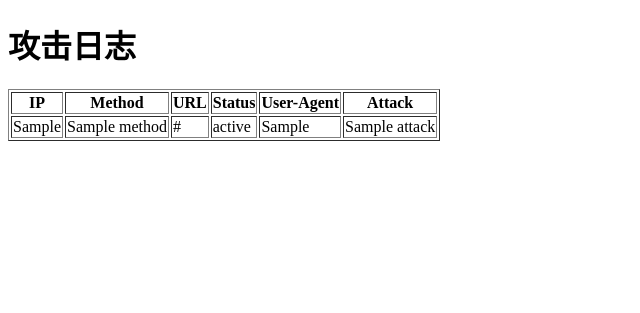
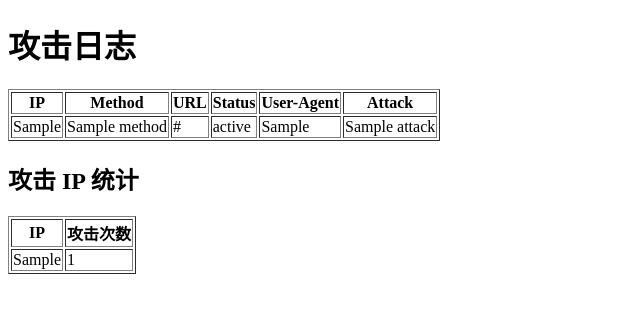
Before and after one commit to pizhu8435-stack/log-analyzer, a Flask app: template templates/index.html in a window 1280 px wide. Shown: the top 313 px of the page, without its empty margins (0-640 px from the left). Run offline with Flask 3, Linux system fonts and the light colour scheme; the template is opened without the code that fills it: most values are stand-ins (such as "Sample title", 1, 10 or a date in 2020); parts of the project's set-up code (start-up, migrations or seed data) failed here and were passed over.

Commit message:
加入攻击IP统计

```diff
--- a/app.py
+++ b/app.py
@@ -6,6 +6,8 @@ from detector import detect_attack
 app = Flask(__name__)
 
 logs = []
+
+ip_count= {}
 
 with open("access.log", "r") as f:
 
@@ -19,6 +21,13 @@ with open("access.log", "r") as f:
 
             if attack:
 
+                ip=parsed["ip"]
+
+                if ip in ip_count:
+                    ip_count[ip]+=1
+                else:
+                    ip_count[ip]=1
+
                 parsed["attack"] = attack
 
                 logs.append(parsed)
@@ -26,7 +35,7 @@ with open("access.log", "r") as f:
 @app.route("/")
 def index():
 
-    return render_template("index.html", logs=logs)
+    return render_template("index.html", logs=logs,ip_count=ip_count)
 
 if __name__ == "__main__":
     app.run(debug=True)
--- a/templates/index.html
+++ b/templates/index.html
@@ -35,5 +35,21 @@
 
 </table>
 
+<h2>攻击 IP 统计 </h2>
+
+<table border="1">
+    <tr>
+        <th>IP</th>
+        <th>攻击次数</th>
+    </tr>
+
+    {% for ip, count in ip_count.items() %}
+
+    <tr>
+        <td>{{ ip }}</td>
+        <td>{{ count }}</td>
+    </tr>
+    {% endfor %}
+</table>
 </body>
 </html>
```
